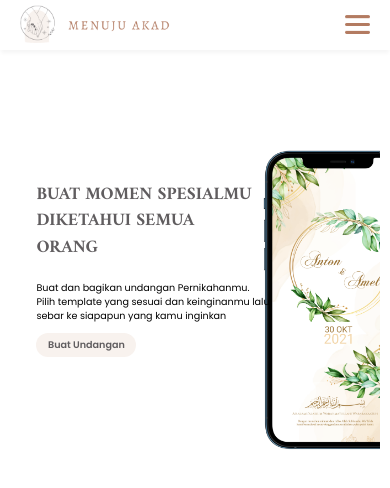
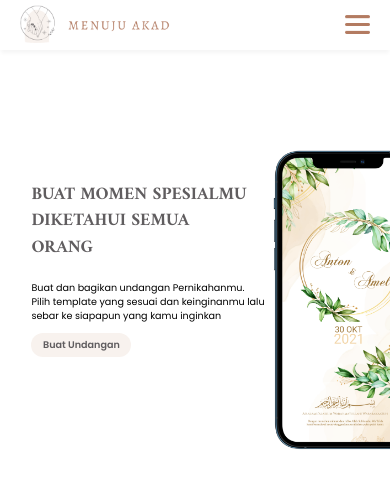
Before and after one commit to bktech-id/menujuakad, a React (Create React App) app: page / in a window 390 px wide. Shown: the top 488 px of the page. Built offline with nearby package versions, Linux system fonts and the light colour scheme.

Commit message:
fix: fix responsive image

```diff
--- a/src/containers/HomePage/styles.module.css
+++ b/src/containers/HomePage/styles.module.css
@@ -63,12 +63,12 @@
     right: 0;
     width: 30%;
     max-width: 150px;
-    padding-right: 10px;
   }
 
   .aboutWording {
     padding-left: 1rem;
     padding-top: 2rem;
+    padding-right: 10px;
   }
 
   .aboutWording h1 {
```
